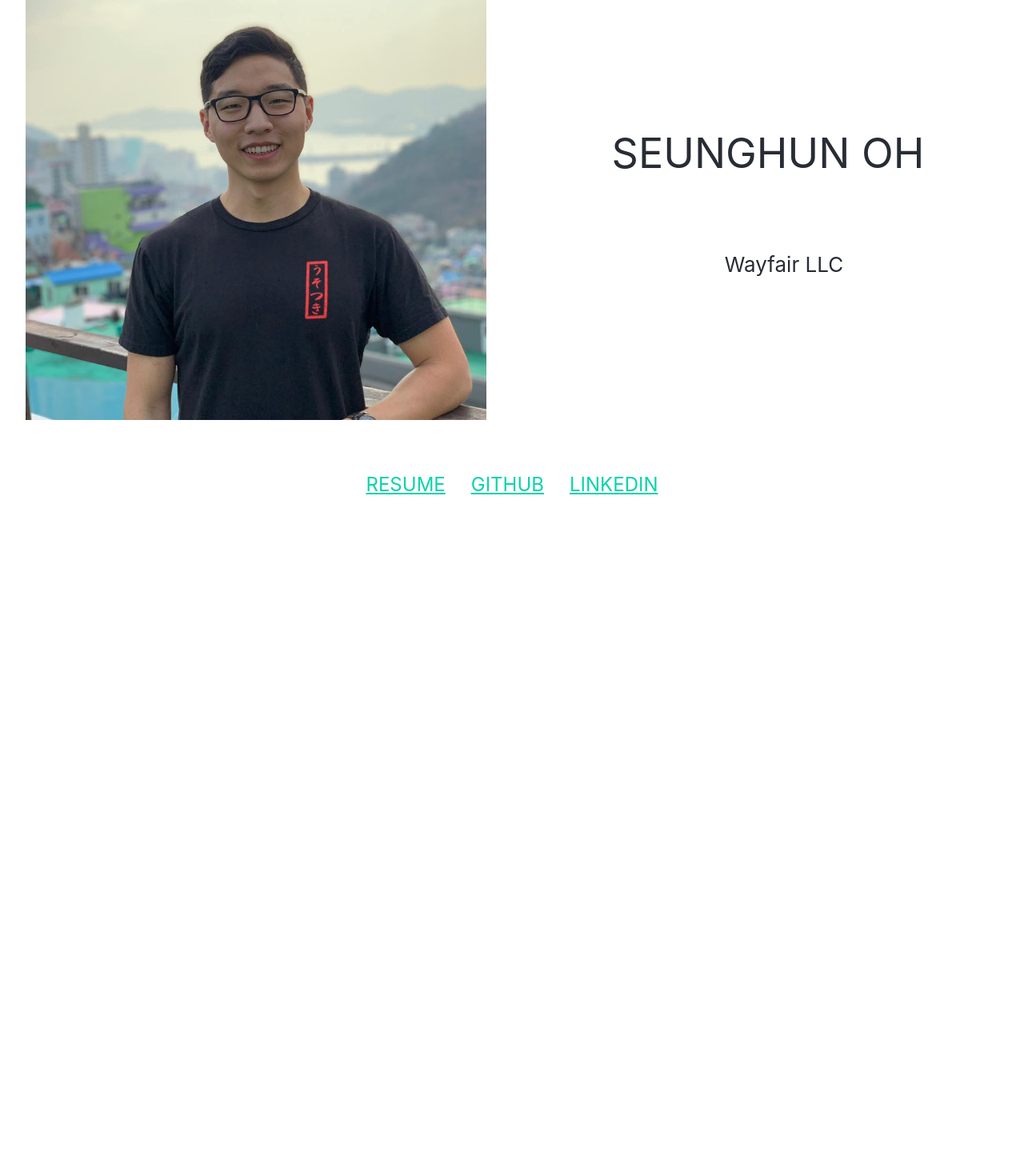
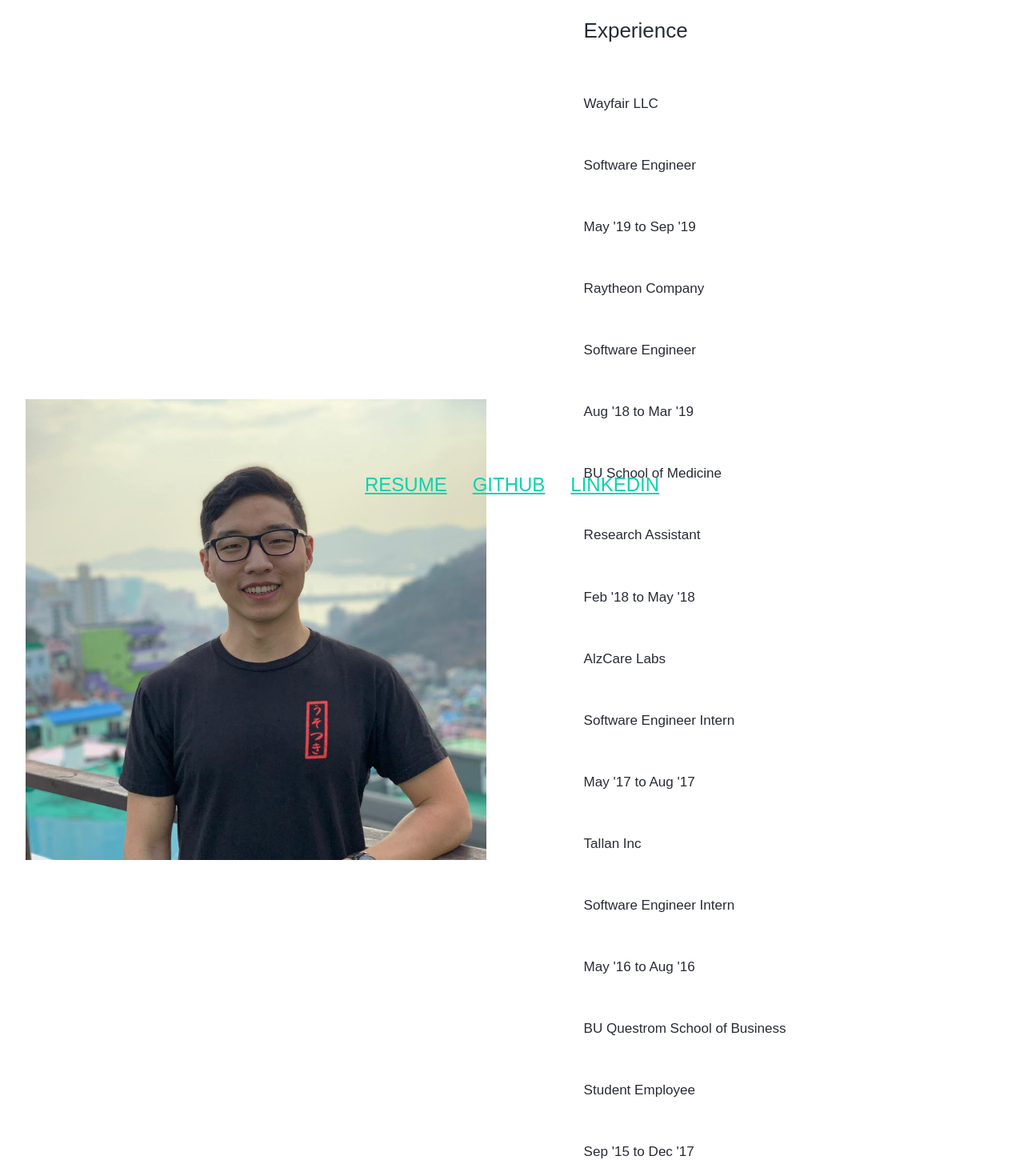
Before and after one commit to seunghunoh57/website, a React (Create React App) app: page / in a window 1280 px wide. Shown: the part 160-1630 px from the top of the page at 80% size. Before the commit the page ends 800 px from the top, so only its background shows below. Built offline with nearby package versions, Linux system fonts and the light colour scheme.

Commit message:
Added React function to handle list item generation, constructor, and state

```diff
--- a/public/index.html
+++ b/public/index.html
@@ -24,7 +24,7 @@
       work correctly both with client-side routing and a non-root public URL.
       Learn how to configure a non-root public URL by running `npm run build`.
     -->
-    <title>Seunghun Oh - ABOUT</title>
+    <title>Seunghun Oh</title>
   </head>
   <body>
     <noscript>You need to enable JavaScript to run this app.</noscript>
--- a/src/App.css
+++ b/src/App.css
@@ -1,5 +1,6 @@
 .App {
   text-align: center;
+  font-family: arial;
 }
 
 .App-header {
@@ -29,11 +30,26 @@
 
 .App-content-div p {
   padding-bottom: 5vh;
-  font-size: 2em;
+  font-size: 1.75em;
+}
+
+.experience-container {
+  text-align: justify;
+  padding-left: 7vw;
 }
 
 .experience-list {
   list-style-type: none;
+  padding: 0;
+  font-size: 0.75em;
+}
+
+#experience-title {
+  font-size: 1em;
+}
+
+.experience {
+  font-size: 0.5em;
 }
 
 .App-link {
--- a/src/App.js
+++ b/src/App.js
@@ -3,7 +3,61 @@ import "./App.css";
 import profile from "./resources/profile.jpg";
 import resume from "./resources/resume.pdf";
 
-function App() {
+export class App extends React.Component {
+  constructor(props) {
+    super(props);
+    this.state = {
+      experiences: [
+        {
+          company: "Wayfair LLC",
+          role: "Software Engineer",
+          term: "May '19 to Sep '19",
+        },
+        {
+          company: "Raytheon Company",
+          role: "Software Engineer",
+          term: "Aug '18 to Mar '19",
+        },
+        {
+          company: "BU School of Medicine",
+          role: "Research Assistant",
+          term: "Feb '18 to May '18",
+        },
+        {
+          company: "AlzCare Labs",
+          role: "Software Engineer Intern",
+          term: "May '17 to Aug '17",
+        },
+        {
+          company: "Tallan Inc",
+          role: "Software Engineer Intern",
+          term: "May '16 to Aug '16",
+        },
+        {
+          company: "BU Questrom School of Business",
+          role: "Student Employee",
+          term: "Sep '15 to Dec '17",
+        },
+        {
+          company: "JEI Learning",
+          role: "Tutor & Instructor",
+          term: "Jul '15 to Aug '15",
+        },
+      ],
+    };
+  }
+
+  createExperience = (experience, index) => {
+    return (
+      <li key={index} className="experience">
+        <p className="exp-company">{experience.company}</p>
+        <p className="exp-role">{experience.role}</p>
+        <p className="exp-term">{experience.term}</p>
+      </li>
+    );
+  };
+
+  render() {
     return (
       <div className="App">
         <header className="App-header">
@@ -13,8 +67,11 @@ function App() {
           <div className="App-content-div">
             <p>SEUNGHUN OH</p>
             <div className="experience-container">
+              <p id="experience-title">Experience</p>
               <ul className="experience-list">
-              <li>Wayfair LLC</li>
+                {this.state.experiences.map((exp, idx) => {
+                  return this.createExperience(exp, idx);
+                })}
               </ul>
             </div>
           </div>
@@ -48,5 +105,6 @@ function App() {
       </div>
     );
   }
+}
 
 export default App;
```
Also changed, not shown: public/manifest.json. Lines whose indentation alone changed are shown as unchanged.
